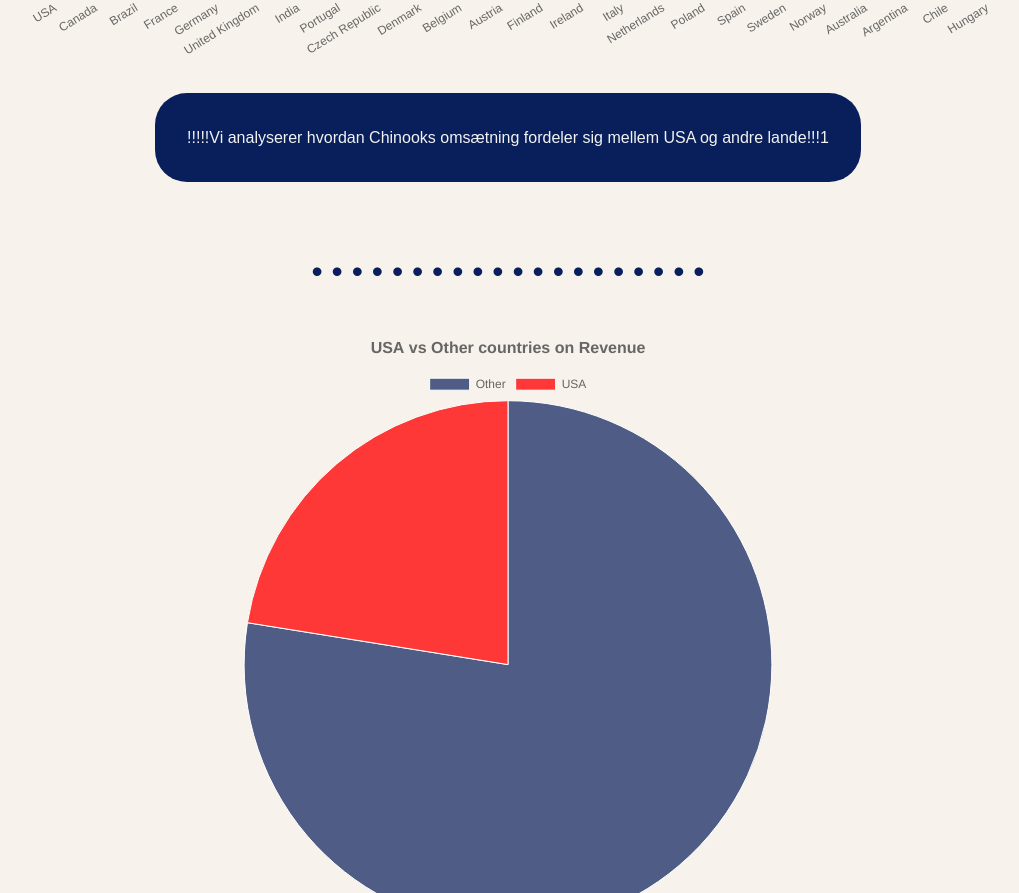
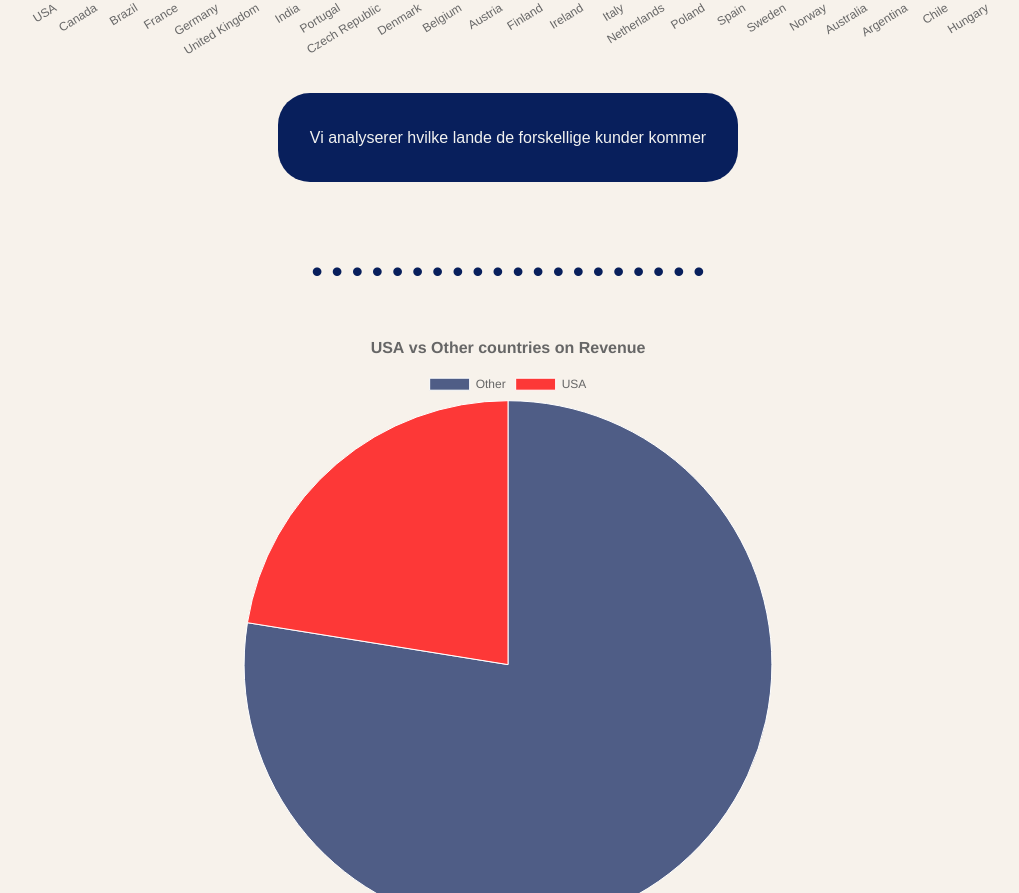
Before and after one commit to Johannejeils-ek/ChinookPortfolio, a plain HTML site: page index.html in a window 1280 px wide. Shown: the part 1093-1986 px from the top of the page, without its empty margins (132-1151 px from the left). Drawn offline with nearby package versions, Linux system fonts and the light colour scheme; a web font is replaced by a local one.

Commit message:
chart 1 text

```diff
--- a/index.html
+++ b/index.html
@@ -43,7 +43,7 @@
         <div class="betweenSection">• • • • • • • • • • • • • • • • • • • •</div>
         <div id="barChartText">
             <canvas id="barChart" width="1000" height="600"></canvas>
-            <p>!!!!!Vi analyserer hvordan Chinooks omsætning fordeler sig mellem USA og andre lande!!!1</p>
+            <p>Vi analyserer hvilke lande de forskellige kunder kommer</p>
         </div>
         <div class="betweenSection">• • • • • • • • • • • • • • • • • • • •</div>
     </section>
```
